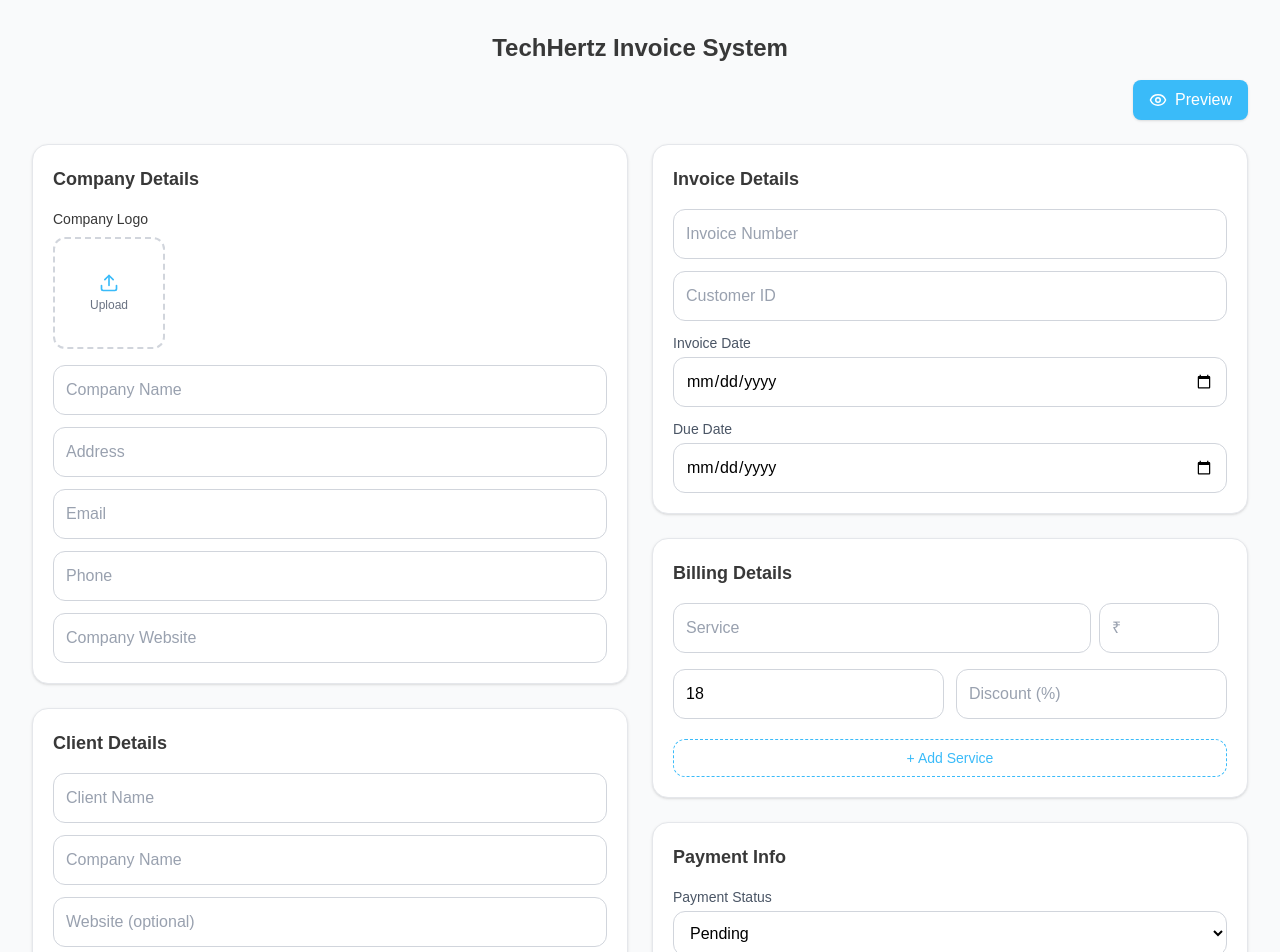
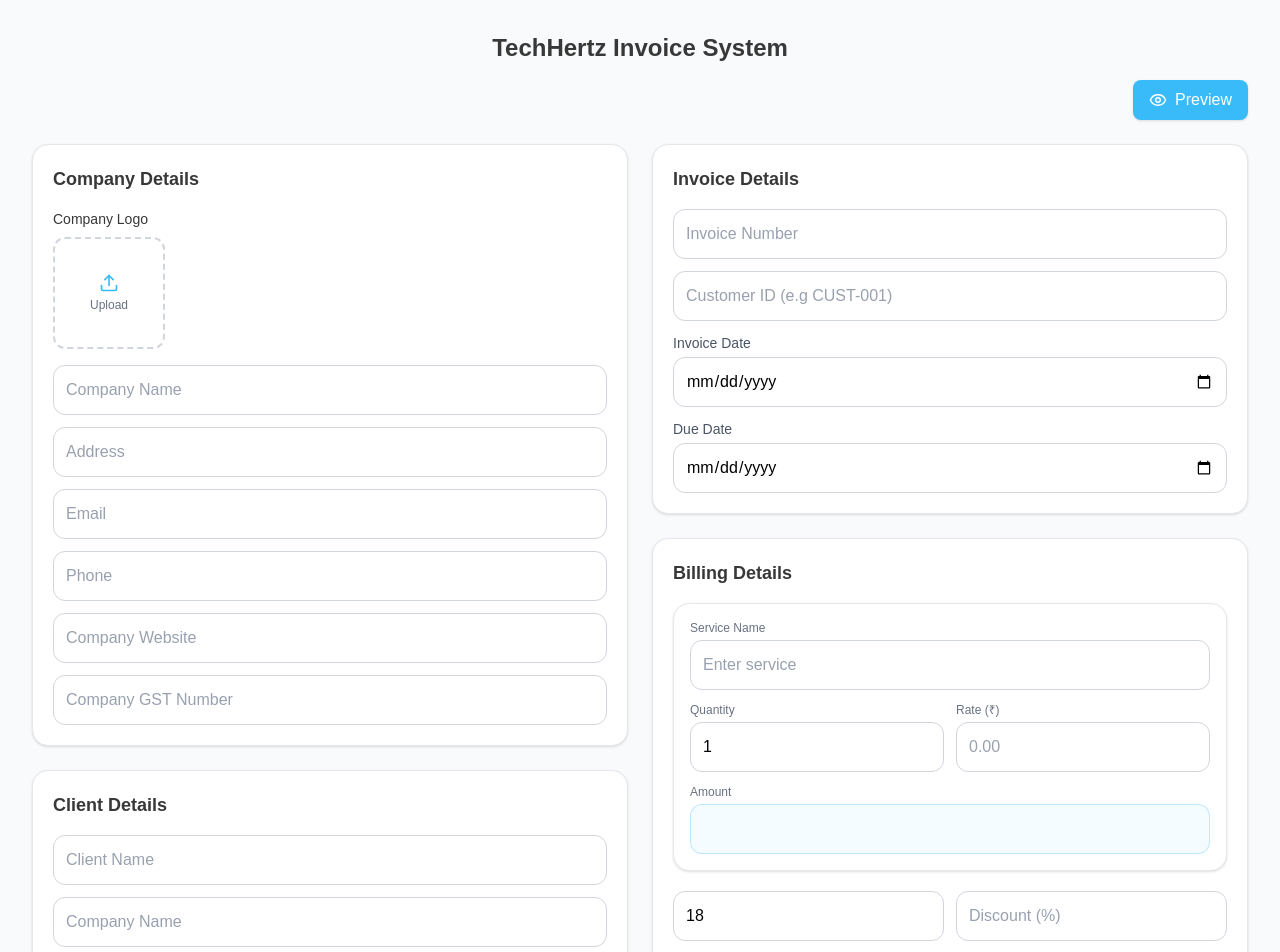
Before and after one commit to mohitrajgarh/invoice_system, a Next.js app: page / in a window 1280 px wide. Shown: the top 952 px of the page. Built offline with nearby package versions, Linux system fonts and the light colour scheme.

Commit message:
feat(add): add quantity and rate fields

```diff
--- a/src/app/page.tsx
+++ b/src/app/page.tsx
@@ -17,6 +17,7 @@ export default function InvoicePage() {
       phone: "",
       logo: "",
       website: "",
+      gstNumber: "",
     },
     client: {
       name: "",
@@ -25,6 +26,7 @@ export default function InvoicePage() {
       email: "",
       phone: "",
       client_website: "",
+      client_gstNumber: "",
     },
     invoice: {
       number: "",
@@ -33,10 +35,16 @@ export default function InvoicePage() {
       customerId: "",
     },
     billing: {
-      items: [{ service: "", amount: 0 }],
+      items: [{
+        service: "",
+        amount: 0,
+        rate: 0,
+        quantity: 1,
+
+      }],
       gst: 18,
       discount: 0,
-      discountType: "percent",
+
     },
     payment: {
       status: "Pending",
--- a/src/components/form/billing_form.tsx
+++ b/src/components/form/billing_form.tsx
@@ -1,7 +1,6 @@
 "use client";
 
 import { InvoiceData } from "@/lib/types";
-import { X } from "lucide-react";
 
 interface Props {
   data: InvoiceData;
@@ -20,11 +19,17 @@ export default function BillingForm({ data, setData }: Props) {
       {data.billing.items.map((item, index) => (
         <div
           key={index}
-          className="grid grid-cols-1 sm:grid-cols-[1fr_120px_auto] gap-2 mb-3 items-center"
+          className="mb-5 p-4 border border-gray-200 rounded-2xl bg-white shadow-sm"
         >
+
           {/* SERVICE */}
+          <div className="mb-3">
+            <label className="text-xs text-gray-500 mb-1 block">
+              Service Name
+            </label>
+
             <input
-            placeholder="Service"
+              placeholder="Enter service"
               value={item.service}
               onChange={(e) => {
                 const updated = [...data.billing.items];
@@ -39,16 +44,27 @@ export default function BillingForm({ data, setData }: Props) {
         placeholder:text-gray-400
         focus:outline-none focus:ring-1 focus:ring-[#3ABBF9]/60 focus:border-[#3ABBF9]"
             />
+          </div>
 
-          {/* AMOUNT */}
+          {/* QTY + RATE */}
+          <div className="grid grid-cols-2 gap-3 mb-3">
+
+            {/* Quantity */}
+            <div>
+              <label className="text-xs text-gray-500 mb-1 block">
+                Quantity
+              </label>
+
               <input
                 type="number"
-            step="0.01"
-            placeholder="₹"
-            value={item.amount || ""}
+                placeholder="1"
+                value={item.quantity || ""}
                 onChange={(e) => {
                   const updated = [...data.billing.items];
-              updated[index].amount = Number(e.target.value);
+                  const qty = Number(e.target.value);
+
+                  updated[index].quantity = qty;
+                  updated[index].amount = qty * updated[index].rate;
 
                   setData({
                     ...data,
@@ -59,6 +75,52 @@ export default function BillingForm({ data, setData }: Props) {
           placeholder:text-gray-400
           focus:outline-none focus:ring-1 focus:ring-[#3ABBF9]/60 focus:border-[#3ABBF9]"
               />
+            </div>
+
+            {/* Rate */}
+            <div>
+              <label className="text-xs text-gray-500 mb-1 block">
+                Rate (₹)
+              </label>
+
+              <input
+                type="number"
+                placeholder="0.00"
+                value={item.rate || ""}
+                onChange={(e) => {
+                  const updated = [...data.billing.items];
+                  const rate = Number(e.target.value);
+
+                  updated[index].rate = rate;
+                  updated[index].amount = updated[index].quantity * rate;
+
+                  setData({
+                    ...data,
+                    billing: { ...data.billing, items: updated },
+                  });
+                }}
+                className="w-full p-3 border border-gray-300 rounded-xl
+          placeholder:text-gray-400
+          focus:outline-none focus:ring-1 focus:ring-[#3ABBF9]/60 focus:border-[#3ABBF9]"
+              />
+            </div>
+
+          </div>
+
+          {/* AMOUNT */}
+          <div>
+            <label className="text-xs text-gray-500 mb-1 block">
+              Amount
+            </label>
+
+            <input
+              type="number"
+              value={item.amount || ""}
+              readOnly
+              className="w-full p-3 border border-[#3ABBF9]/30 bg-[#3ABBF9]/5 rounded-xl
+        font-semibold text-[#383838]"
+            />
+          </div>
 
           {/* DELETE */}
           {data.billing.items.length > 1 && (
@@ -71,11 +133,12 @@ export default function BillingForm({ data, setData }: Props) {
                   billing: { ...data.billing, items: updated },
                 });
               }}
-              className="text-red-500 hover:bg-red-100 p-2 rounded-full transition justify-self-end"
+              className="mt-3 text-sm font-medium text-red-500 hover:text-red-600 transition"
               >
-              <X size={16} />
+              Delete
             </button>
           )}
+
         </div>
       ))}
 
@@ -133,7 +196,7 @@ export default function BillingForm({ data, setData }: Props) {
               ...data.billing,
               items: [
                 ...data.billing.items,
-                { service: "", amount: 0 },
+                { service: "", amount: 0, quantity: 1, rate: 0 },
               ],
             },
           })
--- a/src/components/form/client_form.tsx
+++ b/src/components/form/client_form.tsx
@@ -119,7 +119,25 @@ export default function ClientForm({ data, setData }: Props) {
                         },
                     })
                 }
-                className="w-full p-3 border border-gray-300 rounded-xl
+                className="w-full p-3 mb-3 border border-gray-300 rounded-xl
+        placeholder:text-gray-400
+        focus:outline-none focus:ring-1 focus:ring-[#3ABBF9]/60 focus:border-[#3ABBF9]"
+            />
+
+            {/* Client GST Number */}
+            <input
+                placeholder="Client GST Number"
+                value={data.client.client_gstNumber || ""}
+                onChange={(e) =>
+                    setData({
+                        ...data,
+                        client: {
+                            ...data.client,
+                            client_gstNumber: e.target.value
+                        }
+                    })
+                }
+                className="w-full p-3 mb-3 border border-gray-300 rounded-xl
         placeholder:text-gray-400
         focus:outline-none focus:ring-1 focus:ring-[#3ABBF9]/60 focus:border-[#3ABBF9]"
             />
--- a/src/components/form/company_form.tsx
+++ b/src/components/form/company_form.tsx
@@ -171,6 +171,23 @@ export default function CompanyForm({ data, setData }: Props) {
             },
           })
         }
+        className="w-full p-3 mb-3 border border-gray-300 rounded-xl
+        placeholder:text-gray-400
+        focus:outline-none focus:ring-1 focus:ring-[#3ABBF9]/60 focus:border-[#3ABBF9]"
+      />
+      {/* Company GST Numbber */}
+      <input
+        placeholder="Company GST Number"
+        value={data.company.gstNumber || ""}
+        onChange={(e) =>
+          setData({
+            ...data,
+            company: {
+              ...data.company,
+              gstNumber: e.target.value,
+            },
+          })
+        }
         className="w-full p-3 border border-gray-300 rounded-xl
         placeholder:text-gray-400
         focus:outline-none focus:ring-1 focus:ring-[#3ABBF9]/60 focus:border-[#3ABBF9]"
--- a/src/components/form/invoice_details.tsx
+++ b/src/components/form/invoice_details.tsx
@@ -35,7 +35,7 @@ export default function InvoiceDetails({ data, setData }: Props) {
 
       {/* CUSTOMER ID */}
       <input
-        placeholder="Customer ID"
+        placeholder="Customer ID (e.g CUST-001)"
         value={data.invoice.customerId}
         onChange={(e) =>
           setData({
--- a/src/components/preview/invoice_preview.tsx
+++ b/src/components/preview/invoice_preview.tsx
@@ -21,7 +21,6 @@ export default function InvoicePreview({ data }: { data: InvoiceData }) {
     documentTitle: "invoice",
   });
 
-  // CALCULATIONS
   const subtotal = data.billing.items.reduce(
     (acc, item) => acc + item.amount,
     0
@@ -29,11 +28,7 @@ export default function InvoicePreview({ data }: { data: InvoiceData }) {
 
   const taxAmount = (subtotal * data.billing.gst) / 100;
 
-  const discountAmount =
-    data.billing.discountType === "percent"
-      ? (subtotal * data.billing.discount) / 100
-      : data.billing.discount;
-
+  const discountAmount = (subtotal * data.billing.discount) / 100;
   const total = subtotal + taxAmount - discountAmount;
 
   const formatCurrency = (n: number) =>
--- a/src/components/preview/parts/client.tsx
+++ b/src/components/preview/parts/client.tsx
@@ -18,6 +18,7 @@ export default function Client({ data }: Props) {
                 <p className="text-sm text-gray-600">
                     {data.client.email} | {data.client.phone}
                 </p>
+                <p className=" text-sm text-gray-600">GST: {data.client.client_gstNumber || "-"}</p>
             </div>
         </div>
     );
--- a/src/components/preview/parts/header.tsx
+++ b/src/components/preview/parts/header.tsx
@@ -30,6 +30,7 @@ export default function Header({ data }: Props) {
               {data.company.email} | {data.company.phone}
             </p>
             <p className="text-xs text-gray-400">{data.company.website}</p>
+            <p className="text-xs text-gray-700">GST: {data.company.gstNumber || "-"}</p>
           </div>
         </div>
 
@@ -40,6 +41,7 @@ export default function Header({ data }: Props) {
           <p className="text-xs text-gray-400">
             Due: {data.invoice.dueDate}
           </p>
+          <p className="text-sm text-gray-600">Customer ID: {data.invoice.customerId || "-"}</p>
         </div>
 
       </div>
--- a/src/lib/pdf.ts
+++ b/src/lib/pdf.ts
@@ -7,10 +7,10 @@ export const downloadPDF = async () => {
   const html2canvas = (await import("html2canvas")).default;
   const jsPDF = (await import("jspdf")).default;
 
-  // 🔥 CLONE NODE
+  // CLONE NODE
   const cloned = element.cloneNode(true) as HTMLElement;
 
-  // 🔥 FORCE SAFE COLORS (VERY IMPORTANT)
+  //  FORCE SAFE COLORS (VERY IMPORTANT)
   const allElements = cloned.querySelectorAll("*");
 
   allElements.forEach((el) => {
--- a/src/lib/types.ts
+++ b/src/lib/types.ts
@@ -6,6 +6,7 @@ export interface InvoiceData {
         phone: string;
         logo?: string;
         website: string;
+        gstNumber: string;
     };
     client: {
         name: string;
@@ -14,6 +15,7 @@ export interface InvoiceData {
         email: string;
         phone: string;
         client_website: string;
+        client_gstNumber: string;
     };
 
     invoice: {
@@ -26,11 +28,13 @@ export interface InvoiceData {
     billing: {
         items: {
             service: string;
+            quantity:number;
+            rate:number;
             amount: number;
         }[];
         gst: number;
         discount: number;
-        discountType: "percent" | "fixed";
+
 
     };
     payment: {
```
Also changed, not shown: src/components/preview/parts/table.tsx (+20 -3 lines). Lines whose indentation alone changed are shown as unchanged.
